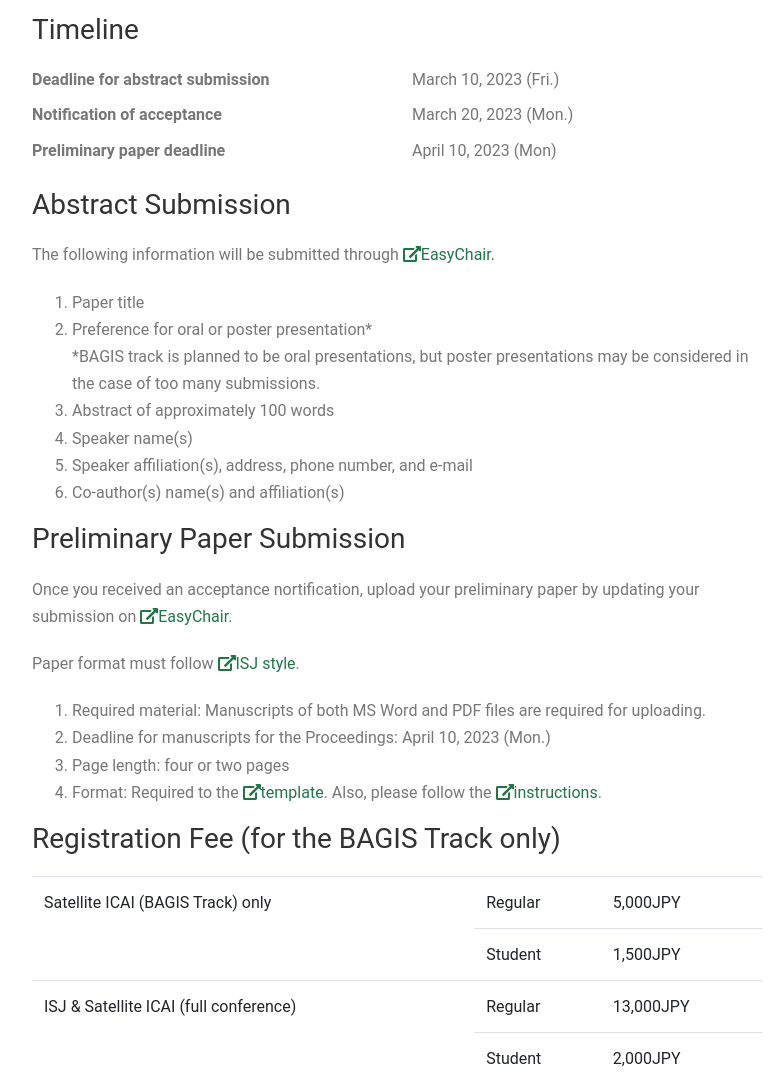
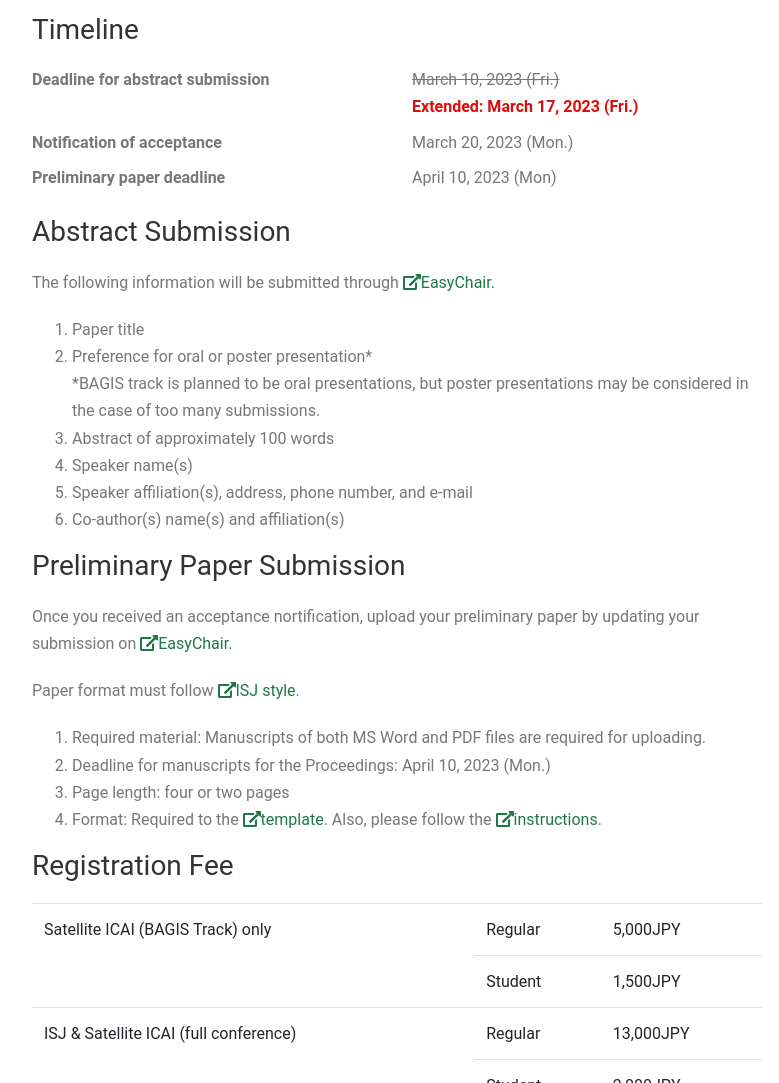
Before and after one commit to bagis-web/bagis-web.github.io, a plain HTML site: page symposium2023-jp.html in a window 1280 px wide. Shown: the part 1767-2850 px from the top of the page, without its empty margins (243-1022 px from the left). Drawn offline with nearby package versions, Linux system fonts and the light colour scheme; files whose address does not match are found by name.

Commit message:
deadline extended

```diff
--- a/sass/style.scss
+++ b/sass/style.scss
@@ -22,7 +22,7 @@ $brand-hyperlink: darken($brand-primary, 40%);
 // $brand-secondary:#c692f3;
 
 $brand-special: #352812;
-
+$brand-strong: #dc0c0c;
 $brand-white: #fff;
 $brand-black: #333;
 $brand-darker: #888;
@@ -2008,3 +2008,8 @@ form {
 		font-size: 28px;
 	}
 }
+.rescheduled
+{
+	color: $brand-strong;
+	font-weight: bolder;
+}
--- a/symposium2023-jp.html
+++ b/symposium2023-jp.html
@@ -130,7 +130,7 @@
 									</dl>
 									<h3>Timeline</h3>
 									<dl class="row">
-									<dt class="col-6">Deadline for abstract submission</dt><dd class="col-6">March 10, 2023 (Fri.)</dd>
+									<dt class="col-6">Deadline for abstract submission</dt><dd class="col-6"><strike>March 10, 2023 (Fri.)</strike><br><span class="rescheduled">Extended: March 17, 2023 (Fri.)</span></dd>
 									<dt class="col-6">Notification of acceptance</dt><dd class="col-6">March 20, 2023 (Mon.)</dd>
 									<dt class="col-6">Preliminary paper deadline</dt><dd class="col-6">April 10, 2023 (Mon)</dd>
 									</dl>
@@ -161,7 +161,7 @@
 											<i class="fas fa-external-link-alt"></i>template</a>.
 											Also, please follow the <a href="https://www.imaging-society-japan.org/conference/ICJ2023S/paper/" target="_blank"><i class="fas fa-external-link-alt"></i>instructions</a>.</li>
 									</ol>
-									<h3>Registration Fee (for the BAGIS Track only)</h3>
+									<h3>Registration Fee </h3>
 									<table class="table">
 										<tbody>
 										  <tr>
```
Also changed, not shown: css/bootstrap.css, css/style.css, 2 other files.
